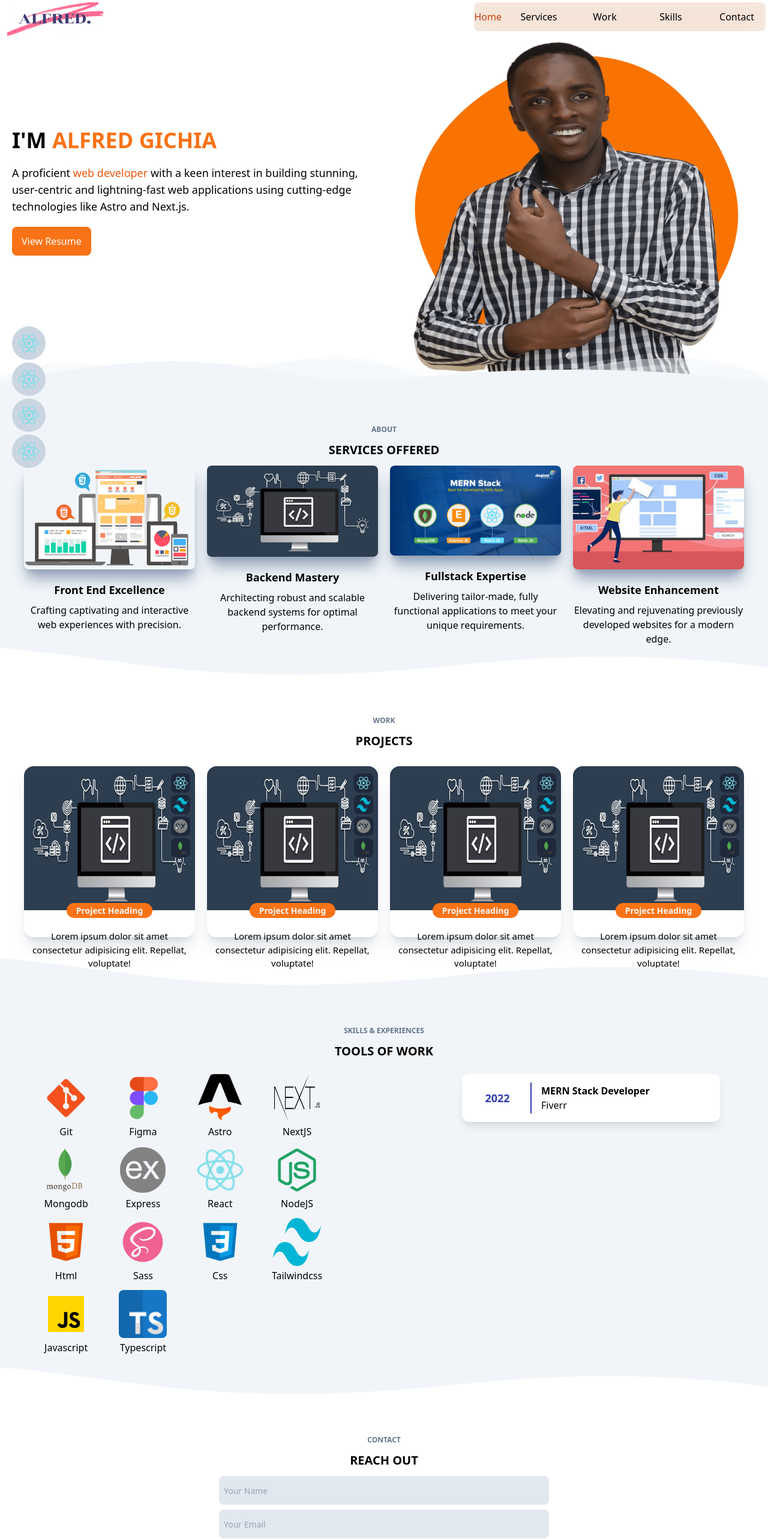
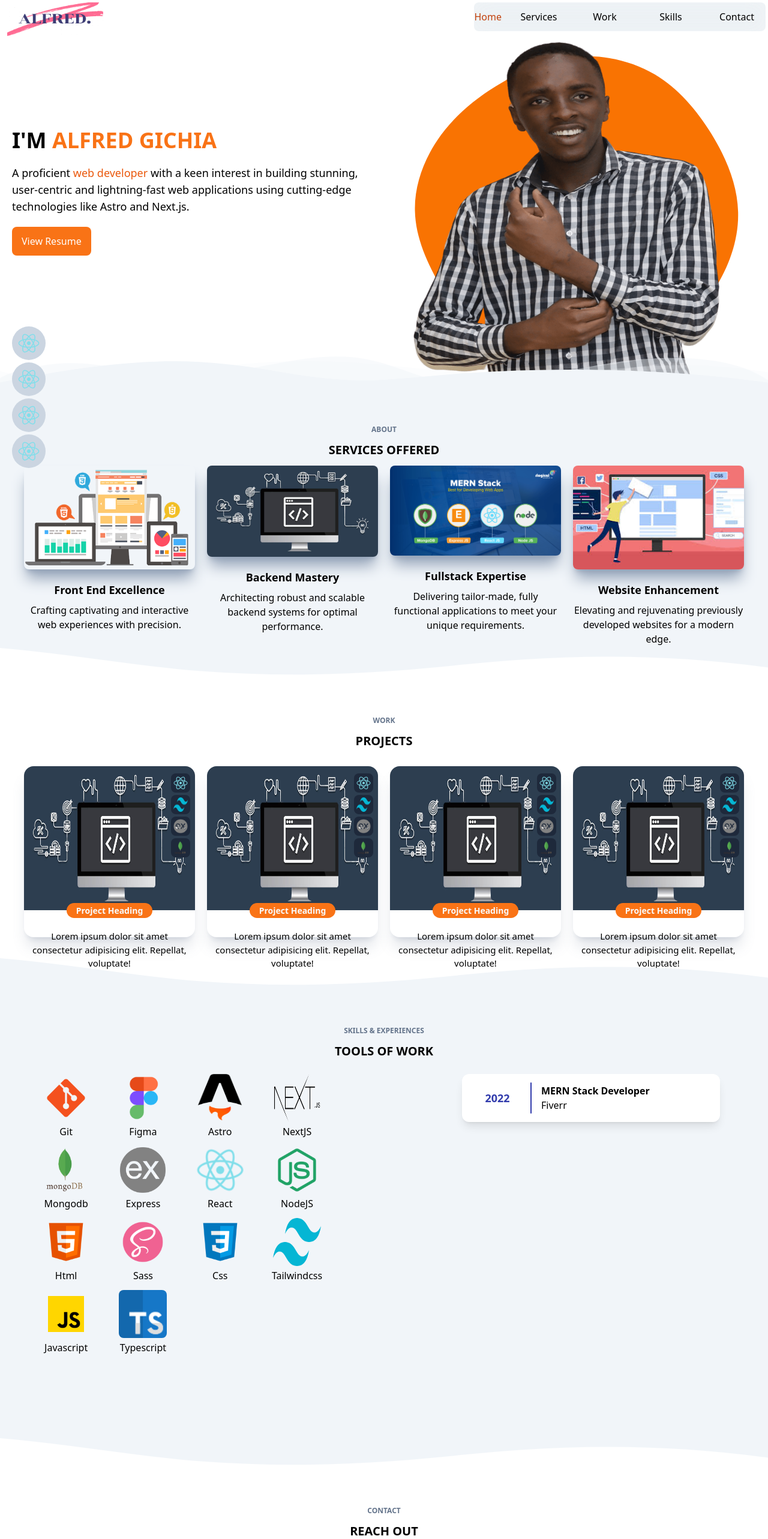
Before and after one commit to FredsTechVerse/alfreds-portfolio-ui, an Astro site: page / in a window 1280 px wide. Shown: the top 2565 px of the page at 60% size. Built offline with nearby package versions, Linux system fonts and the light colour scheme; Astro itself is replaced by a stand-in of ours.

Commit message:
Corrected navbar and grid section

```diff
--- a/src/components/Navbar.astro
+++ b/src/components/Navbar.astro
@@ -8,7 +8,7 @@ import {Image} from "astro:assets"
     <button id="menu" class="fixed top-1 right-3 h-10  capitalize  laptop:hidden w-24 z-40 rounded-md bg-orange-500 text-white">
        Menu
    </button>
-    <section class="bg-orange-500 bg-opacity-[10%] backdrop-blur-lg  rounded-lg fixed top-14 right-2 tablet:right-3 laptop:top-1 laptop:right-1 w-[80%] tablet:w-[40%] laptop:w-max  capitalize h-max z-40 ">
+    <section class="bg-slate-200 bg-opacity-[20%] backdrop-blur-lg  rounded-lg fixed top-14 right-2 tablet:right-3 laptop:top-1 laptop:right-1 w-[80%] tablet:w-[40%] laptop:w-max  capitalize h-max z-40 ">
         <section id="navbar" class=" phone:hidden flex-col  laptop:flex laptop:flex-row items-center phone:justify-start laptop:justify-center w-full laptop:w-max gap-3.5 backdrop-blur-lg rounded-lg bg-slate-300/20">
             <a  id="nav-link" class="flex flex-row items-center justify-center hover:text-white hover:bg-orange-500 w-full laptop:w-24 h-12 text-center laptop:px-3 rounded-sm" href="#home" class=" text-orange-700 hover:text-black">Home</a>
             <a  id="nav-link" class="flex flex-row items-center justify-center hover:text-white hover:bg-orange-500 w-full laptop:w-24 h-12 text-center laptop:px-3 rounded-sm" href="#services">Services</a>
--- a/src/containers/Skills.astro
+++ b/src/containers/Skills.astro
@@ -20,7 +20,7 @@ import javascript from "../assets/javascript.png"
 import typeScript from "../assets/typescript_logo.png"
 
 ---
-<article id="skills" class=" relative w-full  bg-slate-100  flex flex-col items-center justify-start pt-16 pb-24 " >
+<article id="skills" class=" relative w-full  bg-slate-100  flex flex-col items-center justify-start py-16 laptop:pb-32 min-h-screen" >
     <SectionHeading subTitle="skills & experiences" title="Tools of work"/>
     <section class="flex flex-col laptop:flex-row  items-center justify-center laptop:justify-between laptop:px-10 w-full gap-3 tablet:gap-10  laptop:h-[450px]">
 
```
